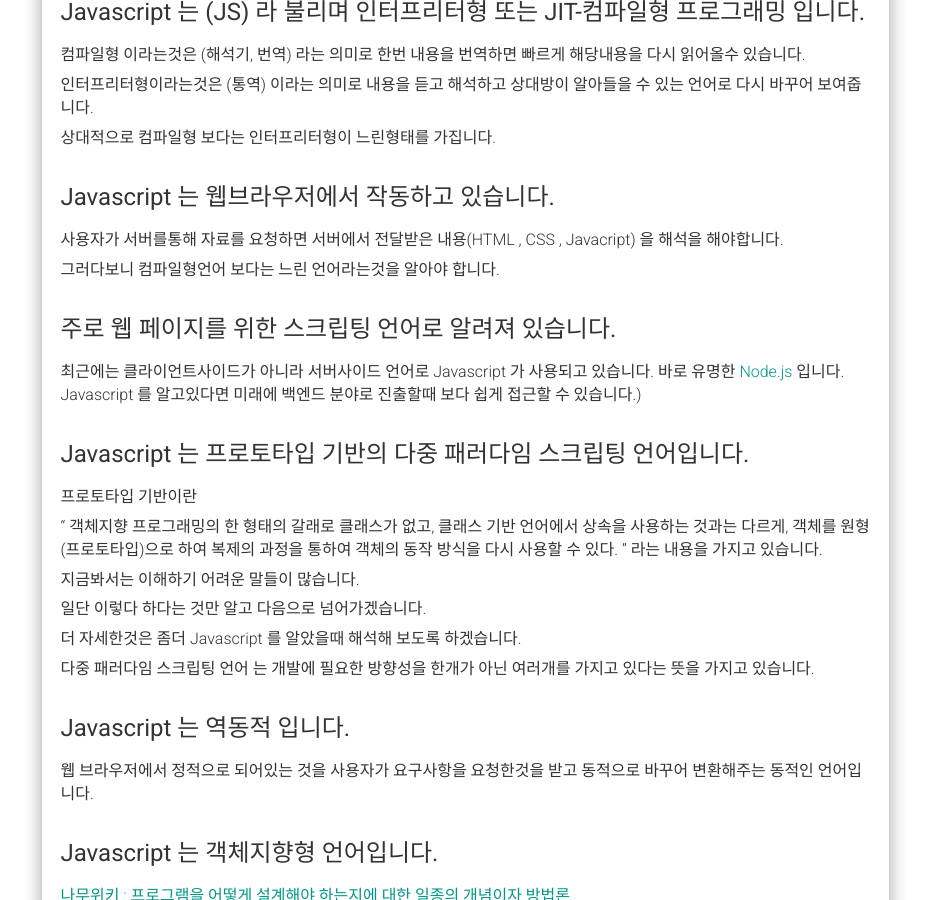
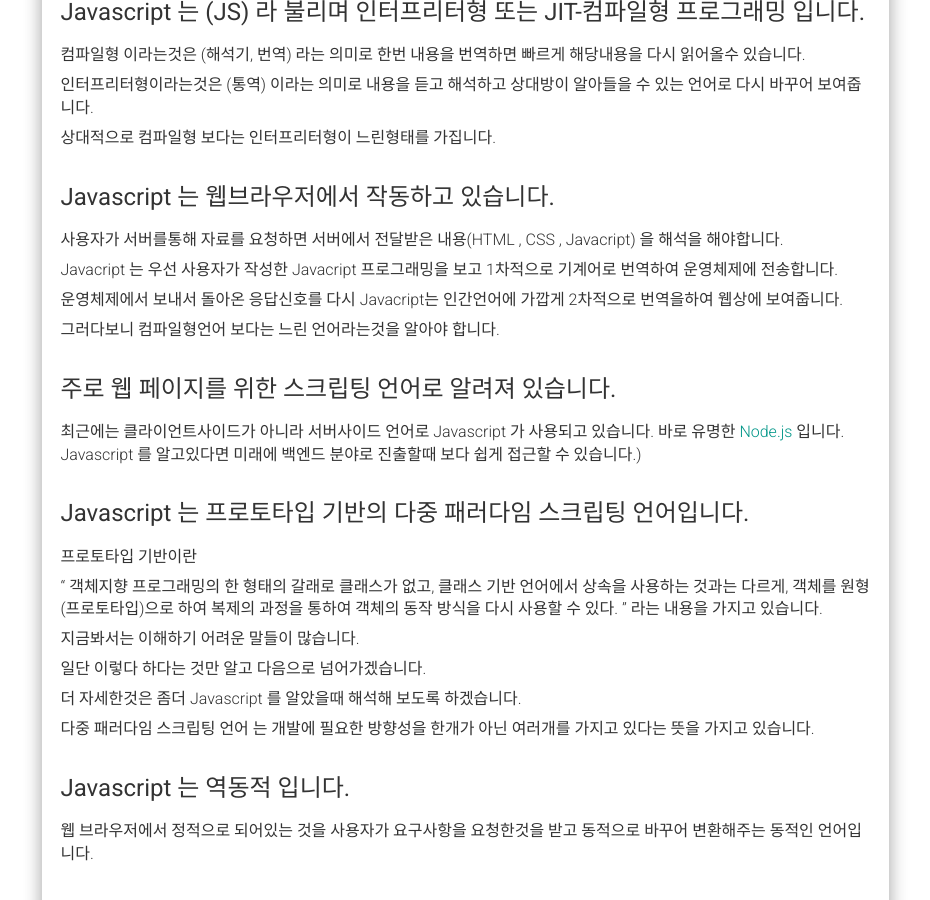
Before and after one commit to alalstjr/promote.github.io, a Jekyll site: the page built from _posts/2018-08-22-Javascript의 특징 및 소개.md, in a window 1280 px wide and 900 px high, scrolled down 643 px. Shown: the whole window, without its empty margins (321-1251 px from the left). Built offline with Jekyll 4.4.1, drawn with Linux system fonts in a browser that asks for light colours; nearby versions of some CDN libraries; our own code applies the rules of GitHub Pages for plain Markdown files; comment, search, counter and statistics services are not loaded.

Commit message:
Update 2018-08-22-Javascript의 특징 및 소개.md

```diff
--- a/_posts/2018-08-22-Javascript의 특징 및 소개.md
+++ b/_posts/2018-08-22-Javascript의 특징 및 소개.md
@@ -21,6 +21,8 @@
 <div class="box">
   <div class="small-title"> Javascript 는 웹브라우저에서 작동하고 있습니다.</div>
   <p>사용자가 서버를통해 자료를 요청하면 서버에서 전달받은 내용(HTML , CSS , Javacript) 을 해석을 해야합니다.</p>
+  <p>Javacript 는 우선 사용자가 작성한 Javacript 프로그래밍을 보고 1차적으로 기계어로 번역하여 운영체제에 전송합니다.</p>
+  <p>운영체제에서 보내서 돌아온 응답신호를 다시 Javacript는 인간언어에 가깝게 2차적으로 번역을하여 웹상에 보여줍니다.</p>
   <p>그러다보니 컴파일형언어 보다는 느린 언어라는것을 알아야 합니다.</p>
 </div>
 <div class="box">
```
